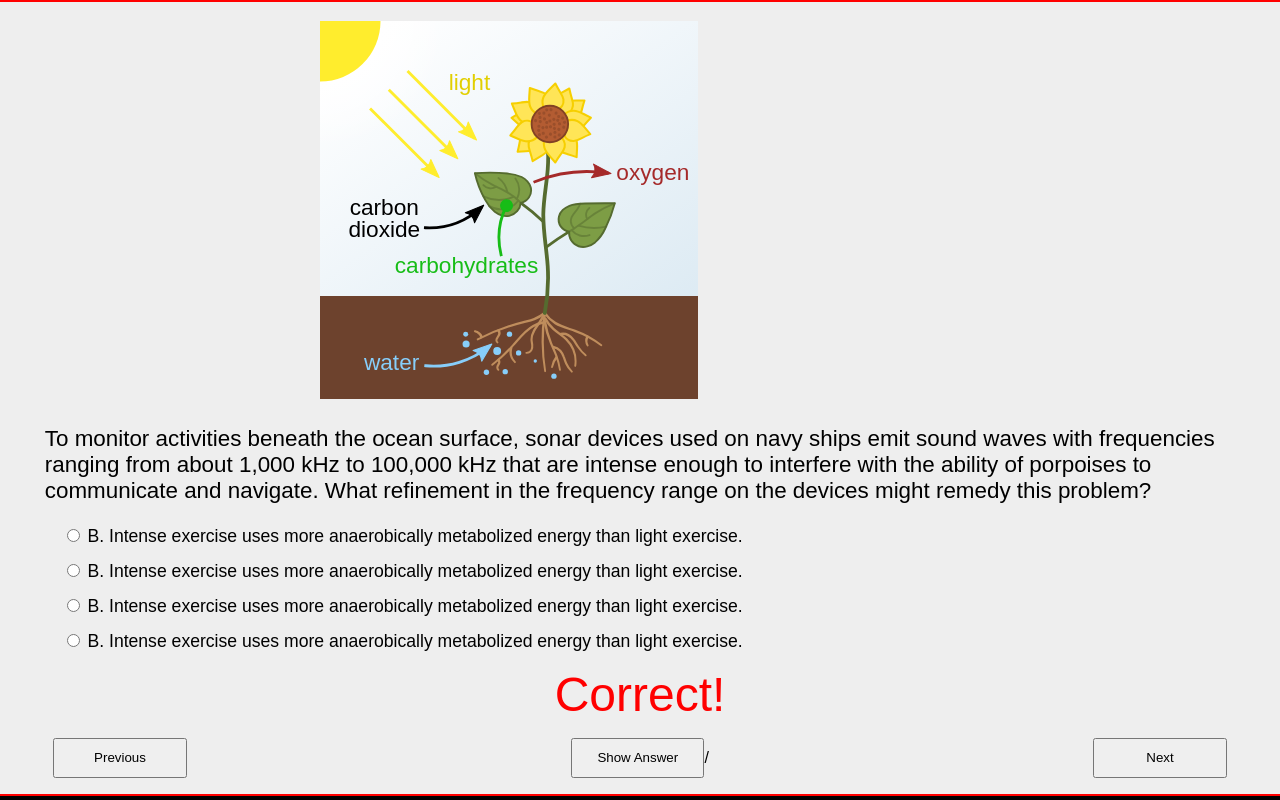
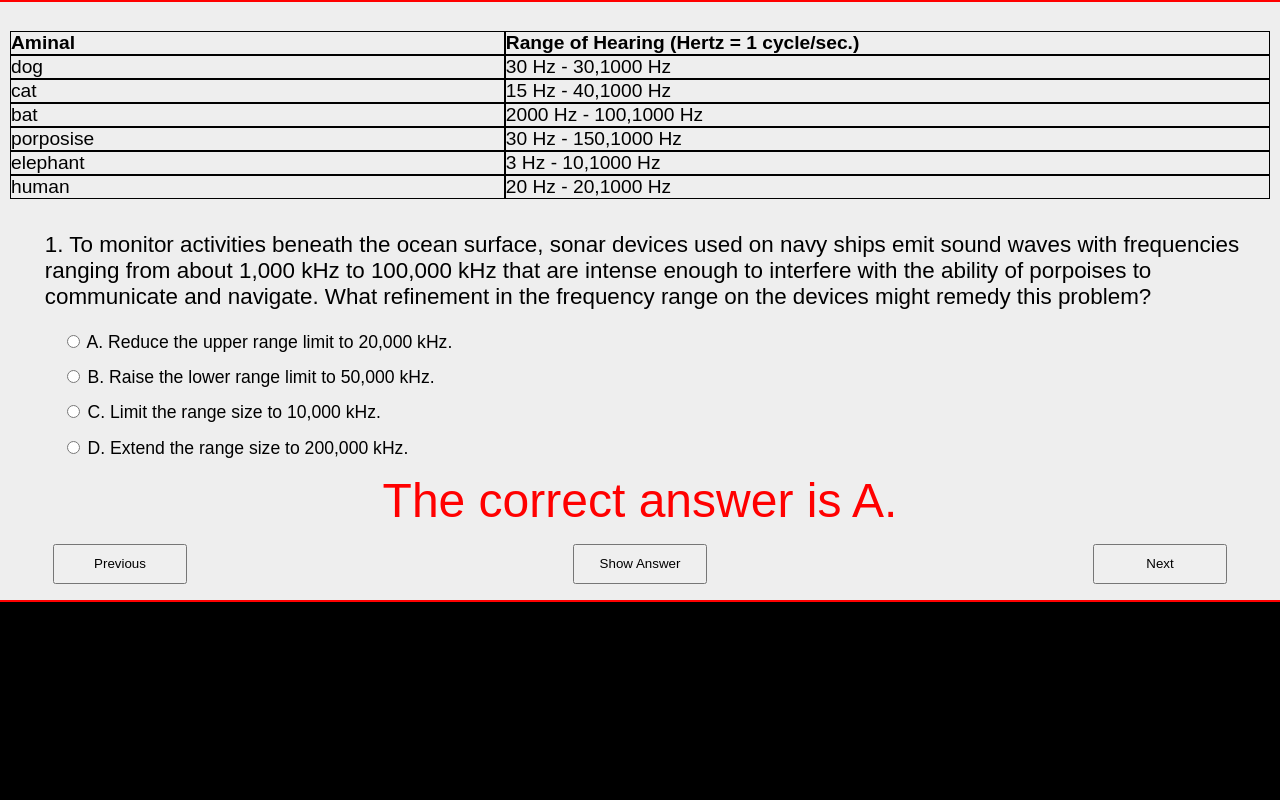
Before and after one commit to engtecmat/practices, a React (Create React App) app: page / in a window 1280 px wide. Built offline with nearby package versions, Linux system fonts and the light colour scheme.

Commit message:
implement a question with a table

```diff
--- a/src/App.css
+++ b/src/App.css
@@ -27,6 +27,7 @@
 .App-link {
   color: #61dafb;
 }
+
 body {
   text-align: center;
   background-color: black;
@@ -110,10 +111,23 @@ body {
   float: right;
 }
 
+.grid-container {
+  display: grid;
+  grid-template-columns: auto auto;
+  /* gap: 10px; */
+  padding: 10px;
+}
+
+.grid-container>div {
+  border: 1px solid black;
+  font-size: 1.2em;
+}
+
 @keyframes App-logo-spin {
   from {
     transform: rotate(0deg);
   }
+
   to {
     transform: rotate(360deg);
   }
--- a/src/App.js
+++ b/src/App.js
@@ -1,45 +1,46 @@
 import logo from './logo.svg';
 import questions from './resources/questions.json'
-import aaaa from './resources/Photosynthesis_en.svg'
 import './App.css';
 
 function App() {
-
-
-
-
   return (
     <div id="main" >
       <div id="passage">
         {questions[0].passage}
-
       </div>
       <div id="illustration">
-        <img src={questions[0].illustration} />
+        {/* <img src={questions[0].illustration} /> */}
+        <div class="grid-container">
+          {
+            questions[0].illustration.data.map((data) => {
+              return (
+                <div style={{ fontWeight: data.type === "head" ? "bold" : "" }} >{data.value}</div>
+              );
+            })
+          }
+        </div>
       </div>
       <div id="question">
-        {questions[0].question}
+        1. {questions[0].question}
       </div>
       <div id="option">
         {
           questions[0].options.map((option) => {
             return (
               <div class="option">
-                <input type="radio" name="option" /> B. Intense exercise uses more anaerobically metabolized energy than
-                light
-                exercise.
+                <input type="radio" name="option" /> {option.symbol}. {option.description}
               </div>
             );
           })
         }
       </div>
       <div id="answer">
-        Correct!
+        The correct answer is {questions[0].answer}.
       </div>
       <div id="button-group">
         <input type="button" id="previous" value="Previous" />
         <input type="button" value="Show Answer" />
-        <input type="button" id="next" value="Next" />/
+        <input type="button" id="next" value="Next" />
       </div>
     </div>
     // <div className="App">
--- a/src/resources/questions.json
+++ b/src/resources/questions.json
@@ -1,7 +1,67 @@
 [
     {
         "passage": "",
-        "illustration": "/images/Photosynthesis_en.svg",
+        "illustration": {
+            "type": "table",
+            "data": [
+                {
+                    "type": "head",
+                    "value": "Aminal"
+                },
+                {
+                    "type": "head",
+                    "value": "Range of Hearing (Hertz = 1 cycle/sec.)"
+                },
+                {
+                    "type": "body",
+                    "value": "dog"
+                },
+                {
+                    "type": "body",
+                    "value": "30 Hz - 30,1000 Hz"
+                },
+                {
+                    "type": "body",
+                    "value": "cat"
+                },
+                {
+                    "type": "body",
+                    "value": "15 Hz - 40,1000 Hz"
+                },
+                {
+                    "type": "body",
+                    "value": "bat"
+                },
+                {
+                    "type": "body",
+                    "value": "2000 Hz - 100,1000 Hz"
+                },
+                {
+                    "type": "body",
+                    "value": "porposise"
+                },
+                {
+                    "type": "body",
+                    "value": "30 Hz - 150,1000 Hz"
+                },
+                {
+                    "type": "body",
+                    "value": "elephant"
+                },
+                {
+                    "type": "body",
+                    "value": "3 Hz - 10,1000 Hz"
+                },
+                {
+                    "type": "body",
+                    "value": "human"
+                },
+                {
+                    "type": "body",
+                    "value": "20 Hz - 20,1000 Hz"
+                }
+            ]
+        },
         "question": "To monitor activities beneath the ocean surface, sonar devices used on navy ships emit sound waves with frequencies ranging from about 1,000 kHz to 100,000 kHz that are intense enough to interfere with the ability of porpoises to communicate and navigate. What refinement in the frequency range on the devices might remedy this problem?",
         "options": [
             {
```
